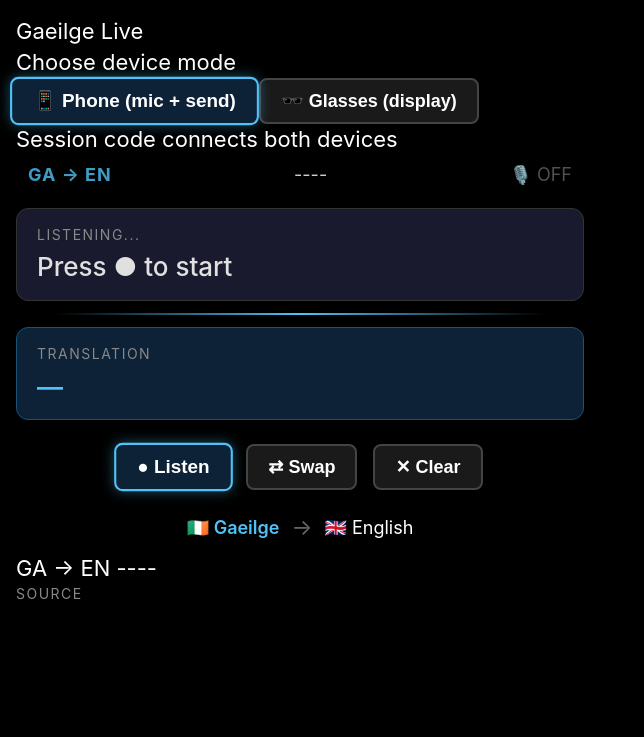
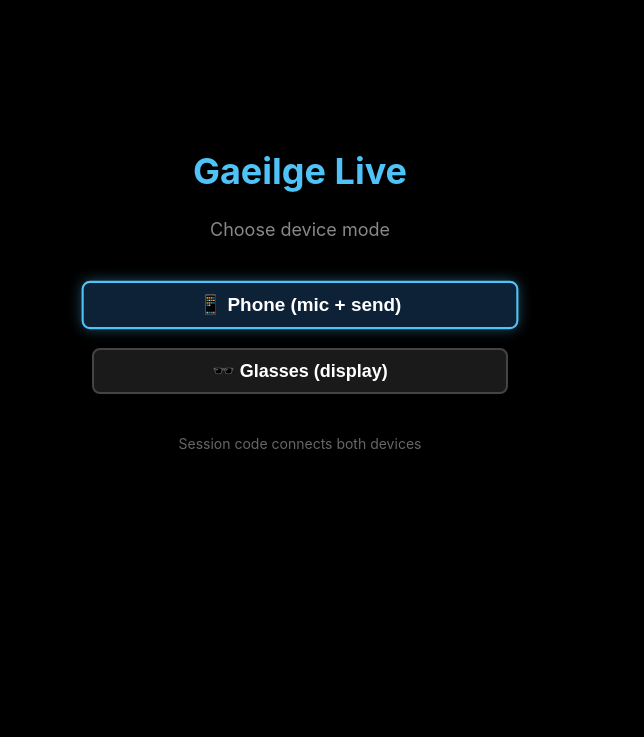
Before and after one commit to stepansoukenik/gaeilge-live, a website: page index.html in a window 1280 px wide. Shown: the whole page, without its empty margins (0-644 px from the left). Drawn offline with Linux system fonts and the light colour scheme.

Commit message:
Update styles.css

```diff
--- a/styles.css
+++ b/styles.css
@@ -1,11 +1,7 @@
-/* Meta Ray-Ban Display — Gaeilge Live Translator */
-/* 600x600px viewport, dark theme, high contrast, D-pad focus */
+/* Gaeilge Live — Meta Ray-Ban Display Translator */
+/* Phone ↔ Glasses Bridge */
 
-* {
-  margin: 0;
-  padding: 0;
-  box-sizing: border-box;
-}
+* { margin: 0; padding: 0; box-sizing: border-box; }
 
 html, body {
   width: 600px;
@@ -23,44 +19,90 @@ html, body {
   height: 600px;
   display: flex;
   flex-direction: column;
-  padding: 16px;
 }
 
-/* --- Status Bar --- */
-#status-bar {
+.hidden { display: none !important; }
+
+/* --- Mode Selector --- */
+#mode-select {
+  display: flex;
+  flex-direction: column;
+  align-items: center;
+  justify-content: center;
+  height: 100%;
+  gap: 20px;
+  padding: 40px;
+}
+
+.mode-title {
+  font-size: 36px;
+  font-weight: 700;
+  color: #4fc3f7;
+}
+
+.mode-subtitle {
+  font-size: 18px;
+  color: #888;
+  margin-bottom: 20px;
+}
+
+.mode-btn {
+  width: 80%;
+  padding: 20px;
+  font-size: 22px;
+  text-align: center;
+}
+
+.mode-hint {
+  font-size: 14px;
+  color: #666;
+  margin-top: 20px;
+}
+
+/* --- Shared Styles --- */
+#status-bar, #glasses-status-bar {
   display: flex;
   justify-content: space-between;
   align-items: center;
-  padding: 8px 12px;
+  padding: 10px 16px;
   font-size: 18px;
-  opacity: 0.8;
+  opacity: 0.9;
 }
 
-#direction-label {
+#direction-label, #glasses-direction {
   font-weight: 700;
   color: #4fc3f7;
-  letter-spacing: 1px;
+}
+
+#session-code-display, #glasses-session {
+  font-family: monospace;
+  font-size: 20px;
+  color: #ff9800;
+  font-weight: 700;
+  background: #1a1a1a;
+  padding: 2px 10px;
+  border-radius: 4px;
 }
 
 .mic-off { color: #666; }
-.mic-on  { color: #4caf50; animation: pulse 1s infinite; }
+.mic-on { color: #4caf50; animation: pulse 1s infinite; }
 
 @keyframes pulse {
   0%, 100% { opacity: 1; }
   50% { opacity: 0.5; }
 }
 
-/* --- Translation Area --- */
-#translation-area {
+/* --- Translation Panels --- */
+#translation-area, #glasses-display {
   flex: 1;
   display: flex;
   flex-direction: column;
   justify-content: center;
   gap: 8px;
-  padding: 12px 0;
+  padding: 12px 16px;
 }
 
-.text-panel {
+.text-panel, .glasses-panel {
   flex: 1;
   display: flex;
   flex-direction: column;
@@ -71,12 +113,12 @@ html, body {
   overflow-y: auto;
 }
 
-#source-text {
+#source-text, #glasses-source {
   background: #1a1a2e;
   border: 1px solid #333;
 }
 
-#target-text {
+#target-text, #glasses-target {
   background: #0d2137;
   border: 1px solid #1a5276;
 }
@@ -94,18 +136,15 @@ html, body {
   font-weight: 500;
   line-height: 1.3;
   word-wrap: break-word;
-}
-
-#source-content {
   color: #e0e0e0;
 }
 
-#target-content {
-  color: #4fc3f7;
-  font-weight: 600;
+.glasses-translation, #target-content {
+  color: #4fc3f7 !important;
+  font-weight: 600 !important;
 }
 
-#divider {
+#divider, #glasses-divider {
   height: 2px;
   background: linear-gradient(90deg, transparent, #4fc3f7, transparent);
   margin: 4px 40px;
@@ -132,16 +171,11 @@ html, body {
   outline: none;
 }
 
-.focusable:focus,
-.focusable.active {
+.focusable:focus, .focusable.active {
   border-color: #4fc3f7;
   background: #0d2137;
   box-shadow: 0 0 12px rgba(79, 195, 247, 0.4);
   transform: scale(1.05);
-}
-
-.focusable:active {
-  background: #1a5276;
 }
 
 /* --- Language Bar --- */
@@ -154,39 +188,21 @@ html, body {
   font-size: 18px;
 }
 
-.lang-active {
-  color: #4fc3f7;
-  font-weight: 600;
+.lang-active { color: #4fc3f7; font-weight: 600; }
+#lang-arrow { color: #666; font-size: 22px; }
+
+/* --- Glasses Footer --- */
+#glasses-footer {
+  text-align: center;
+  padding: 16px;
 }
 
-#lang-arrow {
-  color: #666;
-  font-size: 22px;
+.glasses-hint {
+  font-size: 16px;
+  color: #4caf50;
 }
 
-/* --- States --- */
-.listening #source-text {
-  border-color: #4caf50;
-  box-shadow: 0 0 8px rgba(76, 175, 80, 0.3);
-}
-
-.translating #target-text {
-  border-color: #ff9800;
-}
-
-.error #source-text,
-.error #target-text {
-  border-color: #f44336;
-}
-
-/* --- Scrollbar (thin, subtle) --- */
-::-webkit-scrollbar {
-  width: 4px;
-}
-::-webkit-scrollbar-track {
-  background: transparent;
-}
-::-webkit-scrollbar-thumb {
-  background: #444;
-  border-radius: 2px;
-}
+/* --- Scrollbar --- */
+::-webkit-scrollbar { width: 4px; }
+::-webkit-scrollbar-track { background: transparent; }
+::-webkit-scrollbar-thumb { background: #444; border-radius: 2px; }
```
